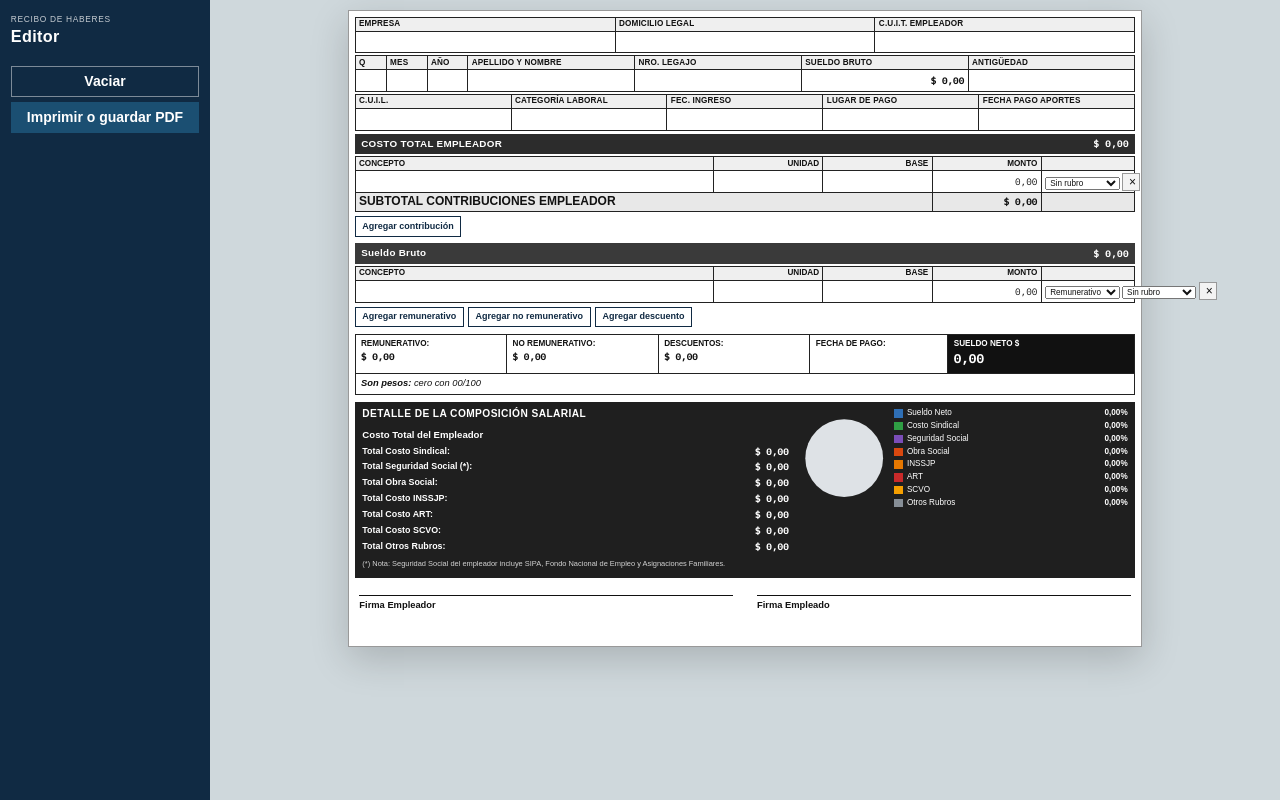
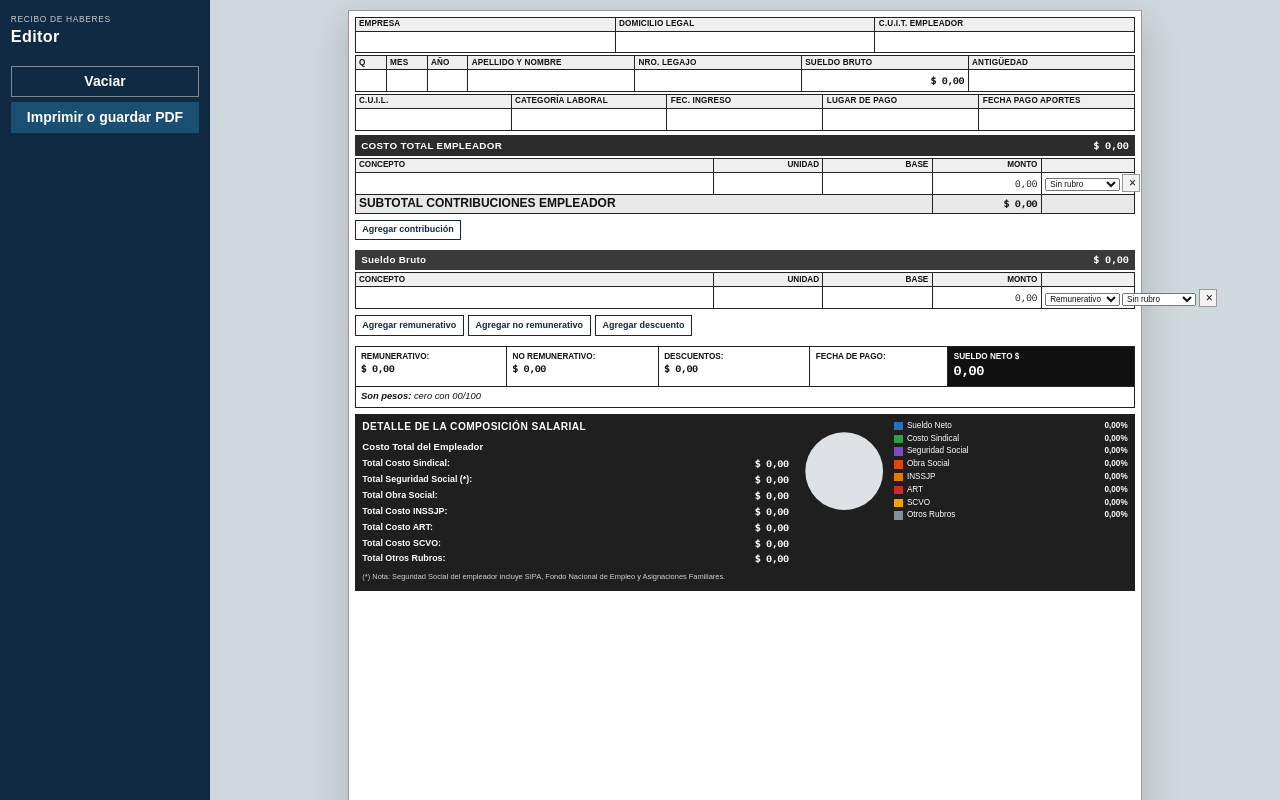
Before and after one commit to Franjk/recibosueldo, a React (Vite) app: page / in a window 1280 px wide. Shown: the top 800 px of the page. Built offline with nearby package versions, Linux system fonts and the light colour scheme.

Commit message:
Ancla las firmas al pie de la hoja y centra sus leyendas.
Co-authored-by: Cursor <cursoragent@cursor.com>

```diff
--- a/src/index.css
+++ b/src/index.css
@@ -136,6 +136,9 @@ select {
 
 .sheet {
   width: min(100%, 210mm);
+  min-height: 297mm;
+  display: flex;
+  flex-direction: column;
   background: var(--sheet);
   color: var(--ink);
   box-shadow: var(--shadow);
@@ -441,16 +444,24 @@ select {
   display: grid;
   grid-template-columns: 1fr 1fr;
   gap: 2rem;
-  margin-top: 1.4rem;
-  padding: 0 0.4rem 0.6rem;
+  margin-top: auto;
+  padding: 1.5rem 0.4rem 0.15rem;
 }
 
 .firma {
+  display: flex;
+  align-items: flex-end;
+  min-height: 4.4rem;
+  font-size: 0.78rem;
+  font-weight: 700;
+}
+
+.firma span {
+  display: block;
+  width: 100%;
   border-top: 1px solid var(--ink);
   padding-top: 0.3rem;
-  min-height: 3.2rem;
-  font-size: 0.78rem;
-  font-weight: 700;
+  text-align: center;
 }
 
 @media (max-width: 900px) {
@@ -526,6 +537,7 @@ select {
 
   .sheet {
     width: 100%;
+    min-height: 281mm;
     box-shadow: none;
     border: 0;
     padding: 0;
```
